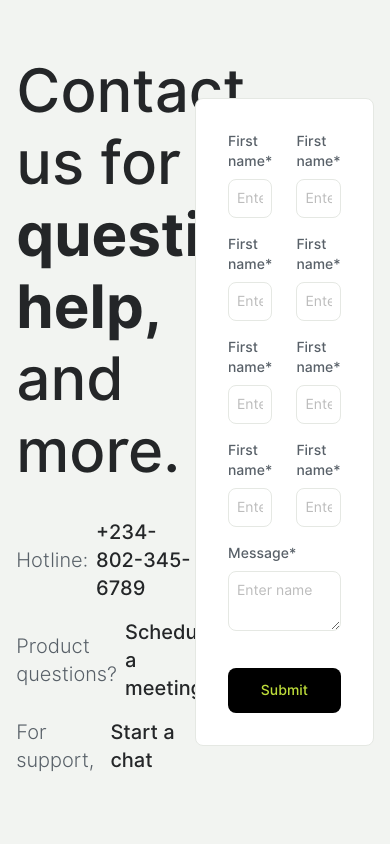
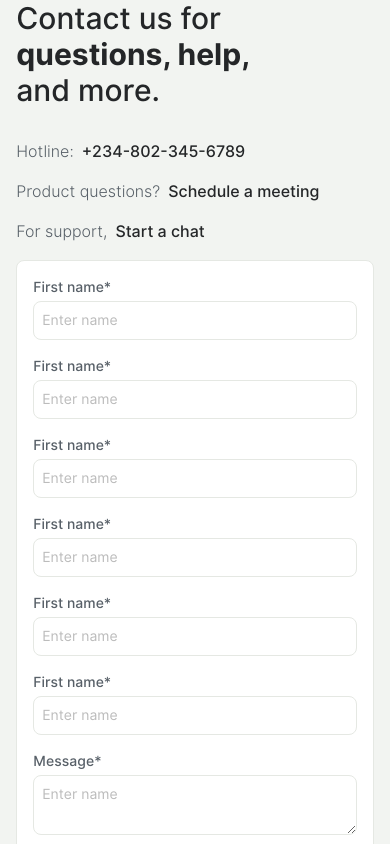
Before and after one commit to oluwaferanmi12/bayfi-fe, a Next.js app: page /contact-us in a window 390 px wide. Shown: the top 844 px of the page. Built offline with nearby package versions, Linux system fonts and the light colour scheme; what @ant-design/nextjs-registry would draw is missing.

Commit message:
landing page fixes

```diff
--- a/src/app/(landing-pages)/contact-us/page.tsx
+++ b/src/app/(landing-pages)/contact-us/page.tsx
@@ -10,21 +10,21 @@ const ContactUs = () => {
       <section className="min-h-screen h-screen bg-[#F2F4F1]">
         <GeneralLandingPageWrapper>
           <Row align={"middle"} justify={"center"}>
-            <Col xs={12}>
+            <Col lg={12} xs={24}>
               <div>
-                <p className=" text-6xl font-inter-medium text-[#242628] leading-18">
+                <p className="text-3xl lg:text-6xl font-inter-medium text-[#242628] lg:leading-18">
                   Contact us for <br />{" "}
                   <span className="font-inter-bold">questions, help,</span>{" "}
                   <br /> and more.
                 </p>
                 <div className="mt-8">
-                  <div className="flex items-center gap-2 text-xl mb-4 ">
+                  <div className="flex items-center gap-2 text-base lg:text-xl mb-4 ">
                     <p className="text-[#586068] font-inter-light">Hotline:</p>
                     <p className="text-[#242628] font-inter-medium">
                       +234-802-345-6789
                     </p>
                   </div>
-                  <div className="flex items-center gap-2 text-xl mb-4 ">
+                  <div className="flex items-center gap-2 text-base lg:text-xl mb-4 ">
                     <p className="text-[#586068] font-inter-light">
                       Product questions?
                     </p>
@@ -32,7 +32,7 @@ const ContactUs = () => {
                       Schedule a meeting
                     </p>
                   </div>
-                  <div className="flex items-center gap-2 text-xl mb-4 ">
+                  <div className="flex items-center gap-2 text-base lg:text-xl mb-4 ">
                     <p className="text-[#586068] font-inter-light">
                       For support,
                     </p>
@@ -43,12 +43,12 @@ const ContactUs = () => {
                 </div>
               </div>
             </Col>
-            <Col xs={12}>
-              <div className="p-8 rounded-lg border border-[#E5E8E3] bg-white">
+            <Col lg={12} xs={24}>
+              <div className="lg:p-8 p-4 rounded-lg border border-[#E5E8E3] bg-white">
                 <Row gutter={24}>
-                  <Col xs={12}>
+                  <Col lg={12} xs={24}>
                     <div className="mb-4">
-                      <p className="text-[#586068] text-sm font-inter-medium mb-2">
+                      <p className="text-[#586068] text-sm font-inter-medium lg:mb-2 mb-1">
                         First name*
                       </p>
                       <input
@@ -57,9 +57,9 @@ const ContactUs = () => {
                       />
                     </div>
                   </Col>
-                  <Col xs={12}>
+                  <Col lg={12} xs={24}>
                     <div className="mb-4">
-                      <p className="text-[#586068] text-sm font-inter-medium mb-2">
+                      <p className="text-[#586068] text-sm font-inter-medium lg:mb-2 mb-1">
                         First name*
                       </p>
                       <input
@@ -68,9 +68,9 @@ const ContactUs = () => {
                       />
                     </div>
                   </Col>
-                  <Col xs={12}>
+                  <Col lg={12} xs={24}>
                     <div className="mb-4">
-                      <p className="text-[#586068] text-sm font-inter-medium mb-2">
+                      <p className="text-[#586068] text-sm font-inter-medium lg:mb-2 mb-1">
                         First name*
                       </p>
                       <input
@@ -79,9 +79,9 @@ const ContactUs = () => {
                       />
                     </div>
                   </Col>
-                  <Col xs={12}>
+                  <Col lg={12} xs={24}>
                     <div className="mb-4">
-                      <p className="text-[#586068] text-sm font-inter-medium mb-2">
+                      <p className="text-[#586068] text-sm font-inter-medium lg:mb-2 mb-1">
                         First name*
                       </p>
                       <input
@@ -90,9 +90,9 @@ const ContactUs = () => {
                       />
                     </div>
                   </Col>
-                  <Col xs={12}>
+                  <Col lg={12} xs={24}>
                     <div className="mb-4">
-                      <p className="text-[#586068] text-sm font-inter-medium mb-2">
+                      <p className="text-[#586068] text-sm font-inter-medium lg:mb-2 mb-1">
                         First name*
                       </p>
                       <input
@@ -101,9 +101,9 @@ const ContactUs = () => {
                       />
                     </div>
                   </Col>
-                  <Col xs={12}>
+                  <Col lg={12} xs={24}>
                     <div className="mb-4">
-                      <p className="text-[#586068] text-sm font-inter-medium mb-2">
+                      <p className="text-[#586068] text-sm font-inter-medium lg:mb-2 mb-1">
                         First name*
                       </p>
                       <input
@@ -112,31 +112,10 @@ const ContactUs = () => {
                       />
                     </div>
                   </Col>
-                  <Col xs={12}>
-                    <div className="mb-4">
-                      <p className="text-[#586068] text-sm font-inter-medium mb-2">
-                        First name*
-                      </p>
-                      <input
-                        placeholder="Enter name"
-                        className="w-full placeholder:text-[rgb(188,188,188)] font-inter-regular border border-[#E5E8E3] p-2 rounded-lg"
-                      />
-                    </div>
-                  </Col>
-                  <Col xs={12}>
-                    <div className="mb-4">
-                      <p className="text-[#586068] text-sm font-inter-medium mb-2">
-                        First name*
-                      </p>
-                      <input
-                        placeholder="Enter name"
-                        className="w-full placeholder:text-[rgb(188,188,188)] font-inter-regular border border-[#E5E8E3] p-2 rounded-lg"
-                      />
-                    </div>
-                  </Col>
+
                   <Col xs={24}>
                     <div className="mb-4">
-                      <p className="text-[#586068] text-sm font-inter-medium mb-2">
+                      <p className="text-[#586068] text-sm font-inter-medium mb-1 lg:mb-2">
                         Message*
                       </p>
                       <textarea
--- a/src/app/(landing-pages)/what-we-do/page.tsx
+++ b/src/app/(landing-pages)/what-we-do/page.tsx
@@ -207,10 +207,10 @@ one place`}
           <Row align={"middle"} className="mb-20">
             <Col lg={12} xs={24}>
               <div>
-                <h1 className="text-[#F9F9F9] text-3xl font-inter-semibold">
+                <h1 className="text-[#F9F9F9] text-2xl lg:text-3xl font-inter-semibold">
                   BILL PAYMENTS
                 </h1>
-                <p className="my-4 font-inter-regular text-[#F2F2F2] text-2xl w-4/5">
+                <p className="my-4 font-inter-regular text-[#F2F2F2] text-base lg:text-2xl lg:w-4/5">
                   Create a plan that works for your unique needs and goals with
                   our easy-to-use budgeting structure.
                 </p>
@@ -225,18 +225,18 @@ one place`}
               </div>
             </Col>
             <Col lg={12} xs={24}>
-              <div className="min-h-[560px] bg-[#9FE870] py-8 flex flex-col  items-center rounded-xl w-4/5 mx-auto">
+              <div className="lg:min-h-[560px] min-h-[400px] bg-[#9FE870] py-8 flex flex-col  items-center rounded-xl lg:w-4/5 mx-auto mt-8 lg:mt-0">
                 <div className="flex items-center gap-3">
                   <Image src={headPhonIcon} alt="" />
-                  <p className="font-jakarta-semibold text-xl">
+                  <p className="font-jakarta-semibold lg:text-xl">
                     Seamless Integration
                   </p>
                 </div>
-                <div className="my-12 h-[200px]">
+                <div className="my-12 h-[150px] lg:h-[200px]">
                   <Image src={seamlessIntegration} alt="" />
                 </div>
-                <div className="w-4/5">
-                  <p className="text-center font-inter-regular text-lg">
+                <div className="lg:w-4/5 w-full">
+                  <p className="text-center font-inter-regular lg:text-lg">
                     {`Secure authentication with
 multi factor verification`}
                   </p>
--- a/src/components/UIs/landing/faq.tsx
+++ b/src/components/UIs/landing/faq.tsx
@@ -39,7 +39,7 @@ export const Faq = () => {
               <div key={index} className="pb-6 border-b border-[#D6D6D6] mb-6">
                 <div className="flex items-center gap-2">
                   <p
-                    className={`text-3xl ${index === activeIndex ? "text-black" : "text-[#737373]"} font-jakarta-medium`}
+                    className={`lg:text-3xl text-xl ${index === activeIndex ? "text-black" : "text-[#737373]"} font-jakarta-medium`}
                   >
                     {item.question}
                   </p>
@@ -52,11 +52,12 @@ export const Faq = () => {
                     <Image
                       src={activeIndex === index ? minusCircle : plusCircle}
                       alt=""
+                      className="min-w-[24px] min-h-[24px] h-[24px] w-[24px]"
                     />
                   </span>
                 </div>
                 {activeIndex === index && (
-                  <p className="text-[#242628] font-inter-light w-4/5 text-2xl mt-4 mb-6">
+                  <p className="text-[#242628] font-inter-light lg:w-4/5 text-base lg:text-2xl mt-4 mb-6">
                     {item.answer}
                   </p>
                 )}
```
